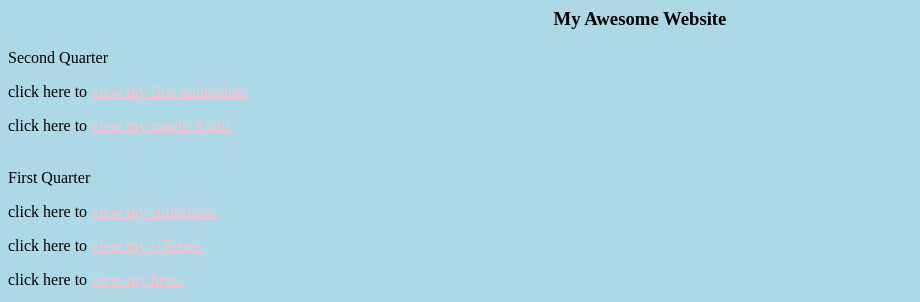
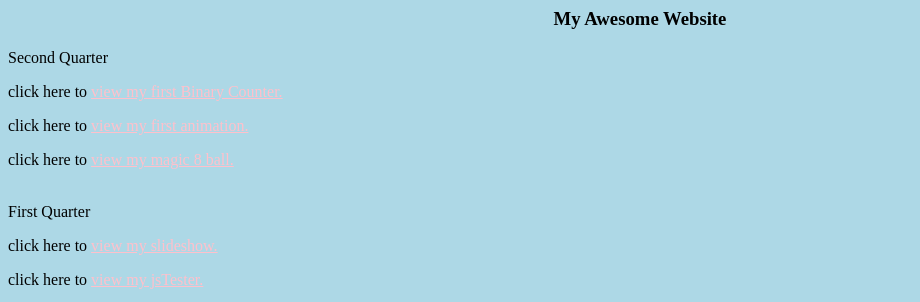
Before and after one commit to p2garren23/myWebSite, a plain HTML site: page index.html in a window 1280 px wide. Shown: the top 302 px of the page, without its empty margins (0-920 px from the left). Drawn offline with Linux system fonts and the light colour scheme.

Commit message:
Add files via upload

```diff
--- a/index.html
+++ b/index.html
@@ -12,6 +12,12 @@
 
 
     Second Quarter
+
+     <p>
+
+    click here to <a href="binCounter.html"> view my first Binary Counter.</a>
+
+    <p>
     <p>
 
     click here to <a href="anim1.html"> view my first animation.</a>
```
